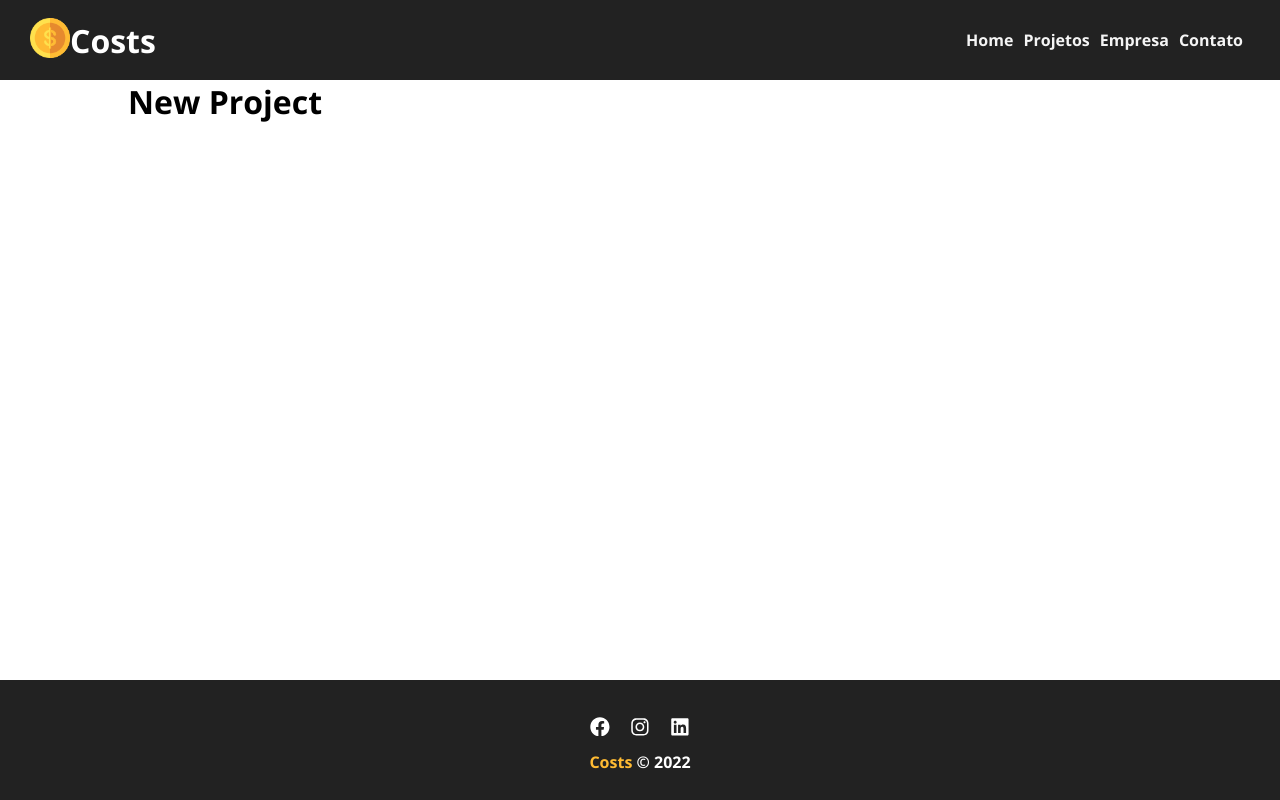
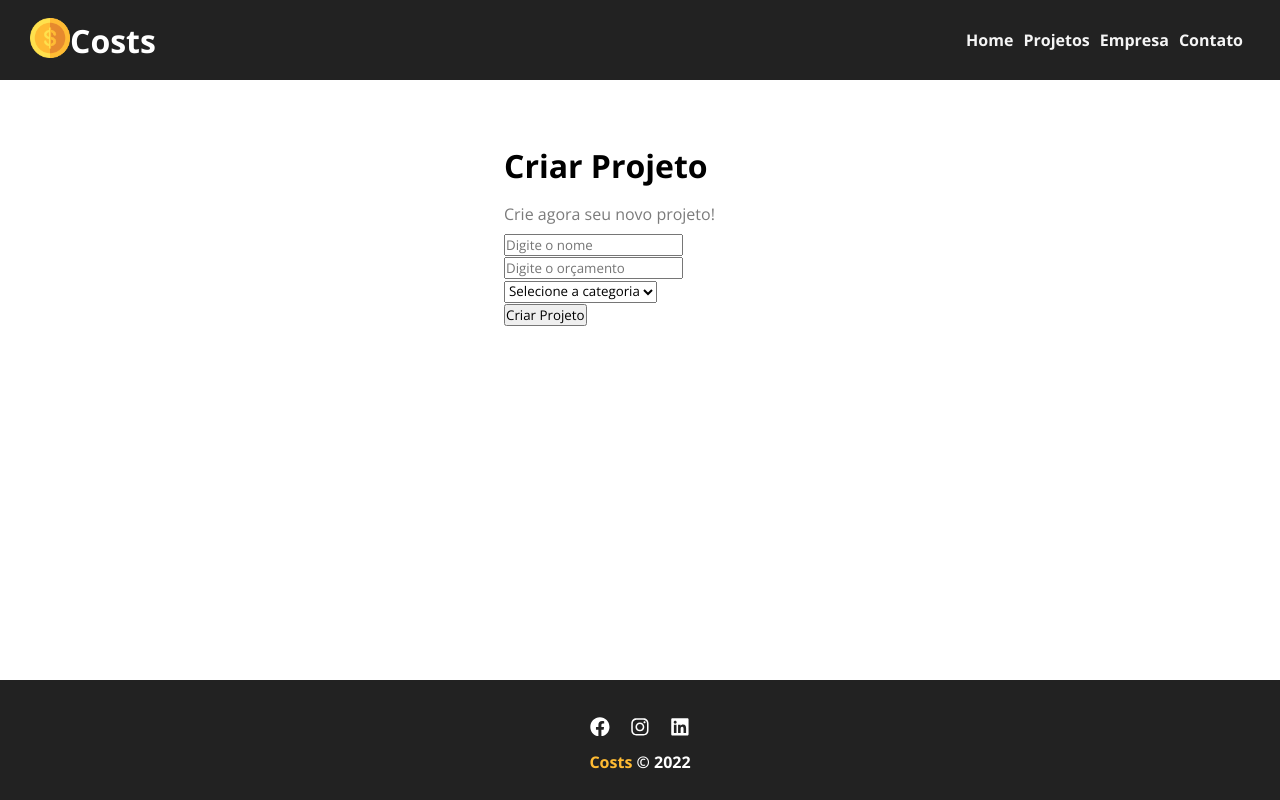
Before and after one commit to JosediO/Costs, a React (Create React App) app: page /NovoProjeto in a window 1280 px wide. Built offline with nearby package versions, Linux system fonts and the light colour scheme.

Commit message:
new project form

```diff
--- /dev/null
+++ b/src/Components/Project/ProjectForm.js
@@ -0,0 +1,24 @@
+function ProjectForm(){
+    return(
+        <form>
+            <div>
+                <input type="text" placeholder="Digite o nome"/>
+            </div>
+            <div>
+                <input type="number" placeholder="Digite o orçamento"/>
+            </div>
+            <div>
+                <select name="categoria_id">
+                    <option disabled selected>
+                        Selecione a categoria
+                    </option>
+                </select>
+            </div>
+            <div>
+                <input type="submit" value ="Criar Projeto"/>
+            </div>
+        </form>
+    )
+}
+
+export default ProjectForm
--- a/src/Components/pages/Home/Home.js
+++ b/src/Components/pages/Home/Home.js
@@ -1,6 +1,5 @@
 import React from "react"
 import './Home.css';
-import { Link } from "react-router-dom";
 import logoHome from '../../../img/savings.svg'
 import Linkbtn from "./Linkbtn";
 
--- /dev/null
+++ b/src/Components/pages/NovoProjeto.css
@@ -0,0 +1,14 @@
+.newproject{
+    width: 25em;
+    margin: 0 auto;
+    padding: 4em;
+}
+
+.newproject h1{
+    margin-bottom: 0.5em;
+}
+
+.newproject p{
+    color: #7b7b7b;
+    margin-bottom: 0.5em;
+}
--- a/src/Components/pages/NovoProjeto.js
+++ b/src/Components/pages/NovoProjeto.js
@@ -1,7 +1,15 @@
+import ProjectForm from '../Project/ProjectForm'
+
+import './NovoProjeto.css'
+
 function NovoProjeto(){
     return(
         <>
-            <h1>New Project</h1>
+            <div className='newproject'>
+                <h1>Criar Projeto</h1>
+                <p>Crie agora seu novo projeto!</p>
+                <ProjectForm/>
+            </div>
         </>
     )
 }
```
